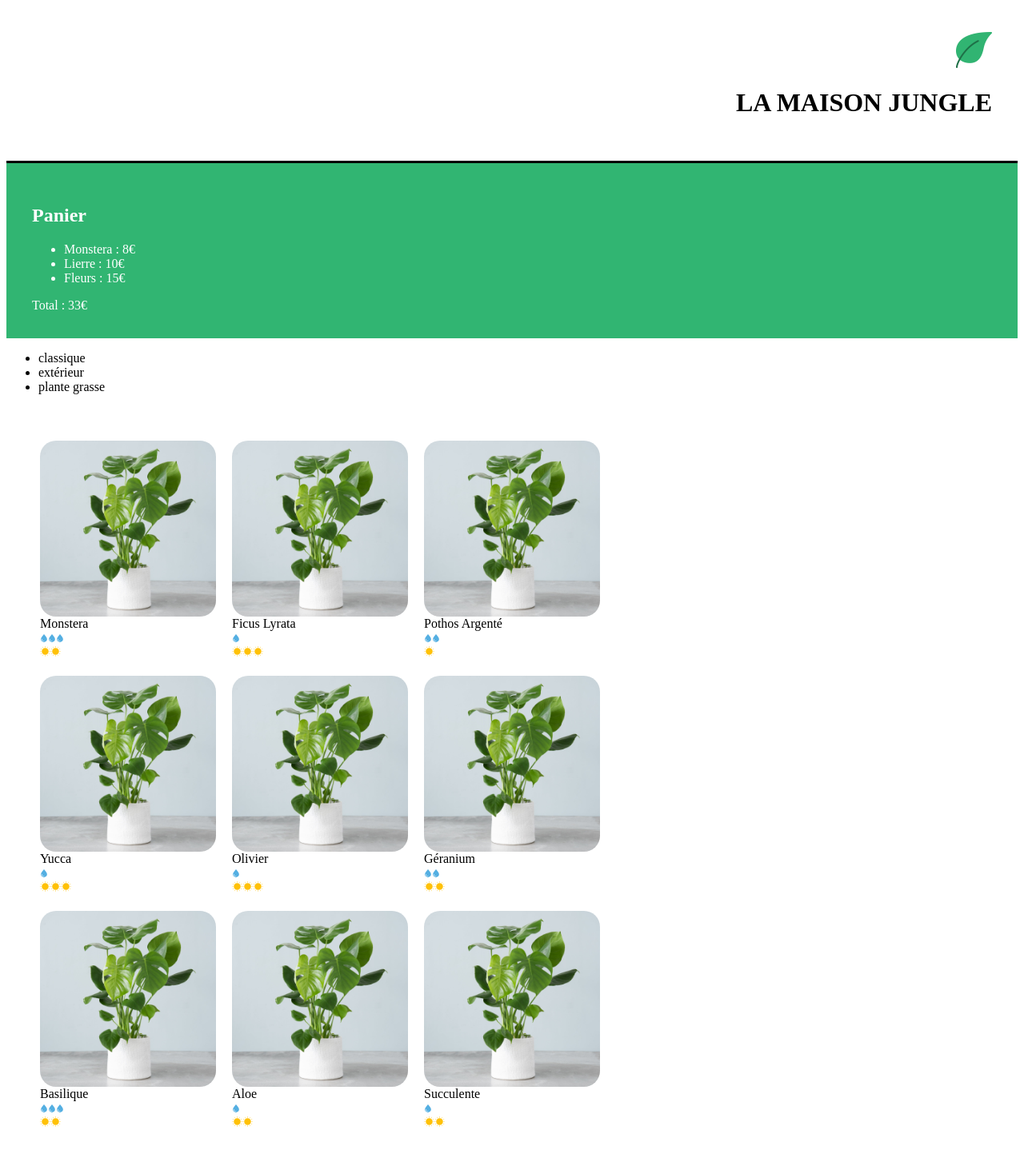
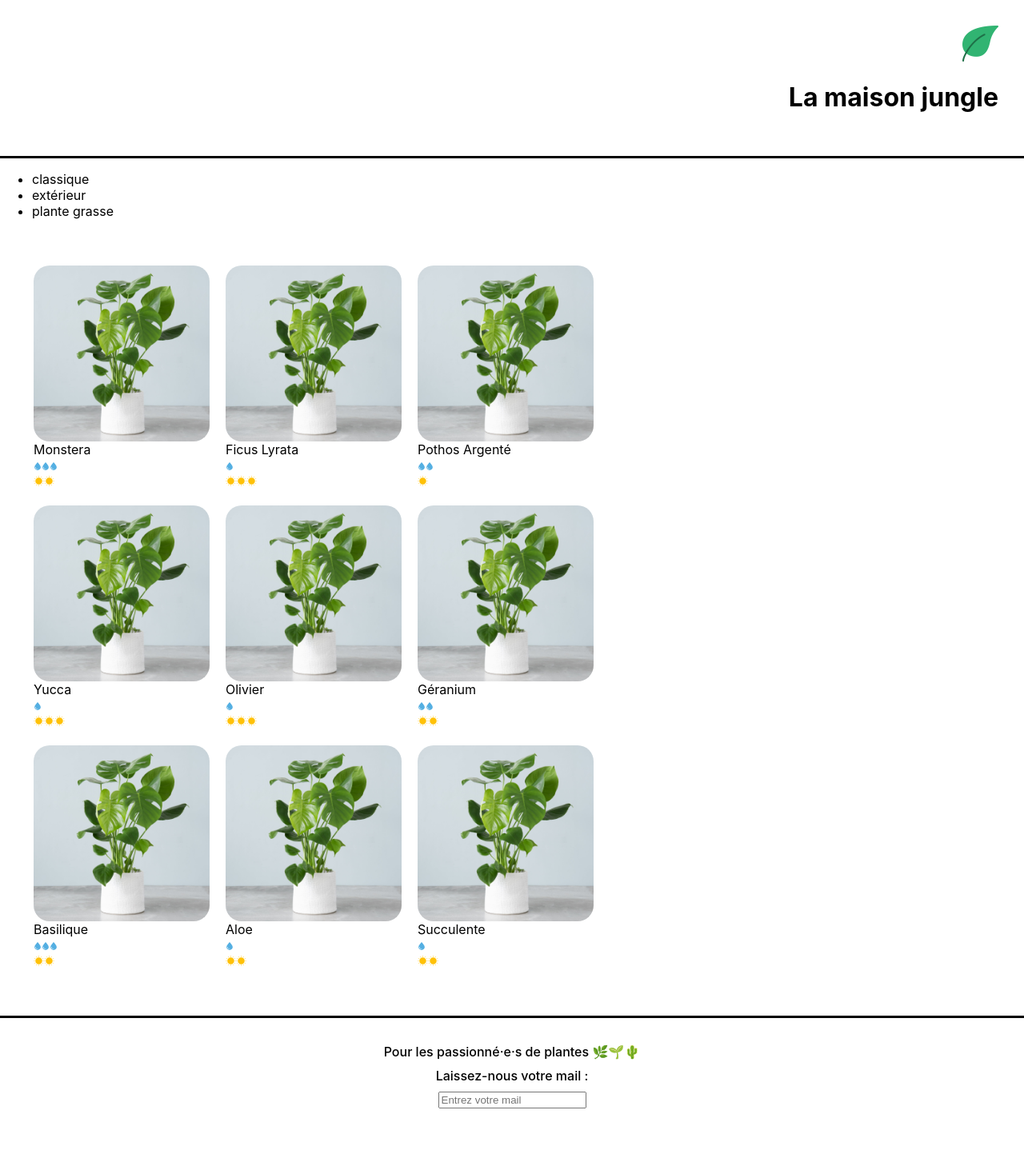
Before and after one commit to fhermas22/jungle-home, a React (Vite) app: page / in a window 1280 px wide. Shown: the top 1448 px of the page at 80% size. After the commit the page ends 1418 px from the top, so only its background shows below. Built offline with nearby package versions, Linux system fonts and the light colour scheme.

Commit message:
Complete Pratice P2C5 : Create an alert that triggers when the CareScale component is clicked; Create a new component Footer and include controlled component;

```diff
--- a/src/components/App.jsx
+++ b/src/components/App.jsx
@@ -1,15 +1,22 @@
-import Banner from "./Banner"
-import Card from "./Card"
-import ShoppingList from "./ShoppingList"
+import Banner from './Banner'
+import logo from '../assets/logo.png'
+// import Cart from './Cart'
+import Footer from './Footer'
+import ShoppingList from './ShoppingList'
 
 function App() {
-  return (
-    <>
-      <Banner />
-      <Card />
-      <ShoppingList />
-    </>
-  )
+	return (
+		<div>
+			<Banner>
+				<img src={logo} alt='La maison jungle' className='lmj-logo' />
+				<h1 className='lmj-title'>La maison jungle</h1>
+			</Banner>
+
+			{/* <Cart /> */}
+			<ShoppingList />
+			<Footer />
+		</div>
+	)
 }
 
 export default App
--- a/src/components/Banner.jsx
+++ b/src/components/Banner.jsx
@@ -1,15 +1,7 @@
 import '../styles/Banner.css'
-import logo from '../assets/logo.png';
 
-function Banner() {
-  const title = "la maison jungle";
-
-  return (
-    <div className="lmj-banner">
-        <img src={logo} alt='La maison jungle' className='lmj-logo' />
-        <h1 className='lmj-title'>{title.toUpperCase()}</h1>
-    </div>
-  )
+function Banner({ children }) {
+	return <div className='lmj-banner'>{children}</div>
 }
 
 export default Banner
--- a/src/components/CareScale.jsx
+++ b/src/components/CareScale.jsx
@@ -1,5 +1,11 @@
 import Sun from '../assets/sun.svg'
 import Water from '../assets/water.svg'
+
+const quantityLabel = {
+	1: 'peu',
+	2: 'modérément',
+	3: 'beaucoup'
+}
 
 function CareScale({ scaleValue, careType }) {
 	const range = [1, 2, 3]
@@ -11,7 +17,15 @@
 		)
 
 	return (
-		<div>
+		<div
+			onClick={() =>
+				alert(
+					`Cette plante requiert ${quantityLabel[scaleValue]} ${
+						careType === 'light' ? 'de lumière' : "d'arrosage"
+					}`
+				)
+			}
+		>
 			{range.map((rangeElem) =>
 				scaleValue >= rangeElem ? (
 					<span key={rangeElem.toString()}>{scaleType}</span>
--- /dev/null
+++ b/src/components/Footer.jsx
@@ -0,0 +1,33 @@
+import { useState } from 'react'
+import '../styles/Footer.css'
+
+function Footer() {
+	const [inputValue, setInputValue] = useState('')
+
+	function handleInput(e) {
+		setInputValue(e.target.value)
+	}
+
+	function handleBlur() {
+		if (!inputValue.includes('@')) {
+			alert("Attention, il n'y a pas d'@, ceci n'est pas une adresse valide 😥")
+		}
+	}
+
+	return (
+		<footer className='lmj-footer'>
+			<div className='lmj-footer-elem'>
+				Pour les passionné·e·s de plantes 🌿🌱🌵
+			</div>
+			<div className='lmj-footer-elem'>Laissez-nous votre mail :</div>
+			<input
+				placeholder='Entrez votre mail'
+				onChange={handleInput}
+				value={inputValue}
+				onBlur={handleBlur}
+			/>
+		</footer>
+	)
+}
+
+export default Footer
--- /dev/null
+++ b/src/styles/Footer.css
@@ -0,0 +1,14 @@
+.lmj-footer {
+	color: black;
+	padding: 32px;
+	border-top: solid 3px black;
+	display: flex;
+	justify-content: flex-start;
+	flex-direction: column;
+	align-items: center;
+	font-weight: 500;
+}
+
+.lmj-footer-elem {
+	margin-bottom: 10px;
+}
--- a/src/styles/index.css
+++ b/src/styles/index.css
@@ -0,0 +1,13 @@
+body {
+  margin: 0;
+  font-family: -apple-system, BlinkMacSystemFont, 'Segoe UI', 'Roboto', 'Oxygen',
+    'Ubuntu', 'Cantarell', 'Fira Sans', 'Droid Sans', 'Helvetica Neue',
+    sans-serif;
+  -webkit-font-smoothing: antialiased;
+  -moz-osx-font-smoothing: grayscale;
+}
+
+code {
+  font-family: source-code-pro, Menlo, Monaco, Consolas, 'Courier New',
+    monospace;
+}
```
